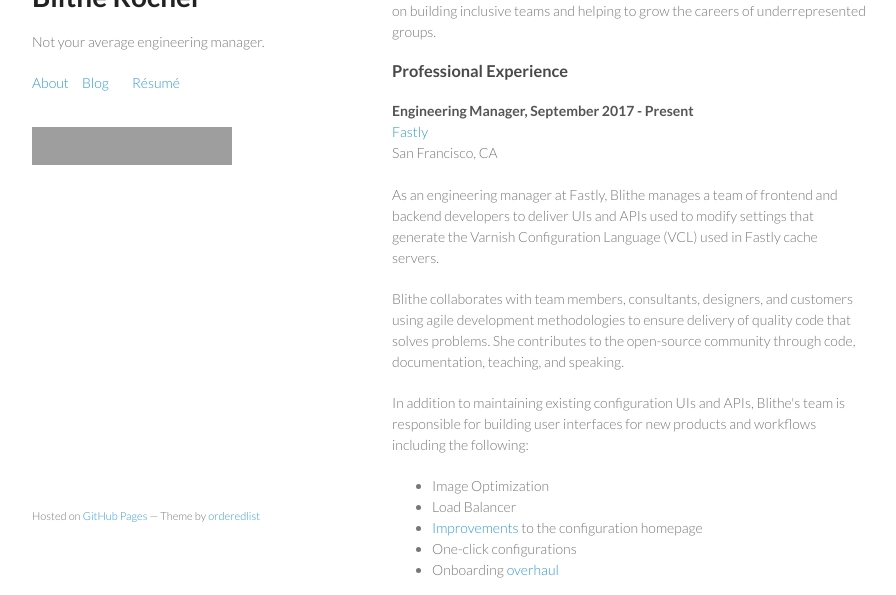
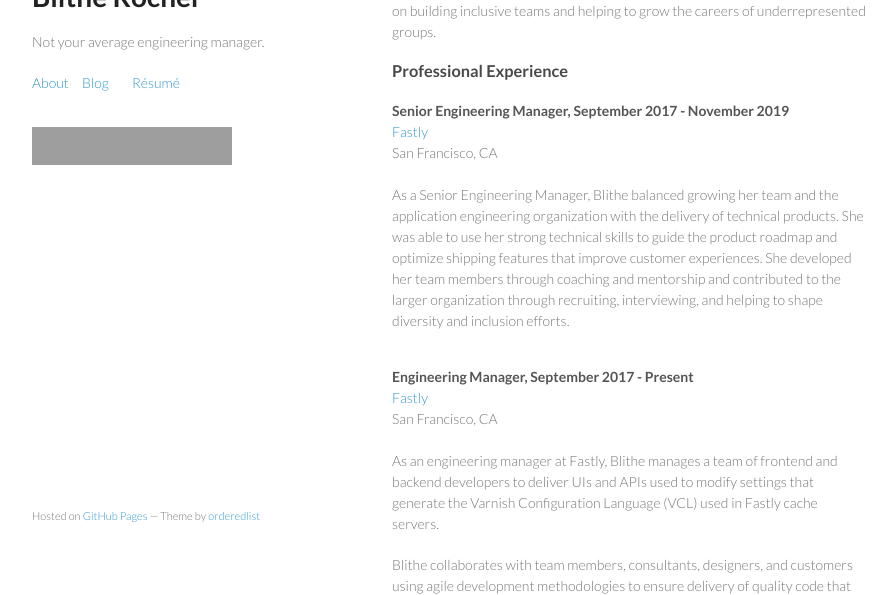
Before and after one commit to blithe/blithe.github.com, a Jekyll site: the page built from resume.html, in a window 1280 px wide and 900 px high, cut to the strip 305-900 px from the top of the window. Shown: the whole strip, without its empty margins (178-1074 px from the left). Built offline with Jekyll 4.4.1, drawn with Linux system fonts in a browser that asks for light colours; grey boxes are pictures that could not be loaded.

Commit message:
Update resume with Sr EM role

```diff
--- a/resume.html
+++ b/resume.html
@@ -13,6 +13,13 @@ title: Blithe Rocher | R&eacute;sum&eacute;
 
 <h3>Professional Experience</h3>
 <div class="jobs clearfix">
+ <div class="job">
+    <strong>Senior Engineering Manager, September 2017 - November 2019</strong><br>
+    <a href="https://www.fastly.com">Fastly</a><br>
+    San Francisco, CA<br><br>
+    <p>As a Senior Engineering Manager, Blithe balanced growing her team and the application engineering organization with the delivery of technical products. She was able to use her strong technical skills to guide the product roadmap and optimize shipping features that improve customer experiences. She developed her team members through coaching and mentorship and contributed to the larger organization through recruiting, interviewing, and helping to shape diversity and inclusion efforts.</p>
+  </div>
+
   <div class="job">
     <strong>Engineering Manager, September 2017 - Present</strong><br>
     <a href="https://www.fastly.com">Fastly</a><br>
```
